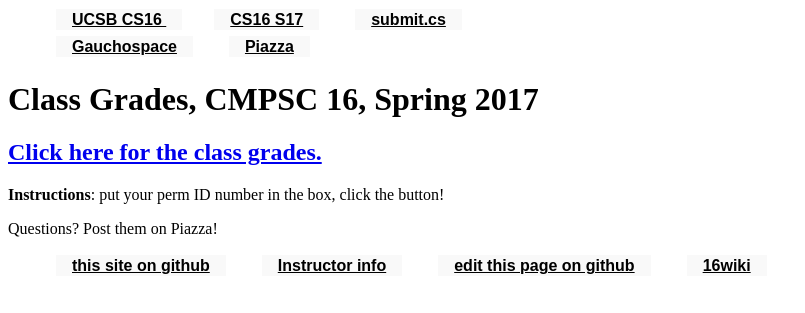
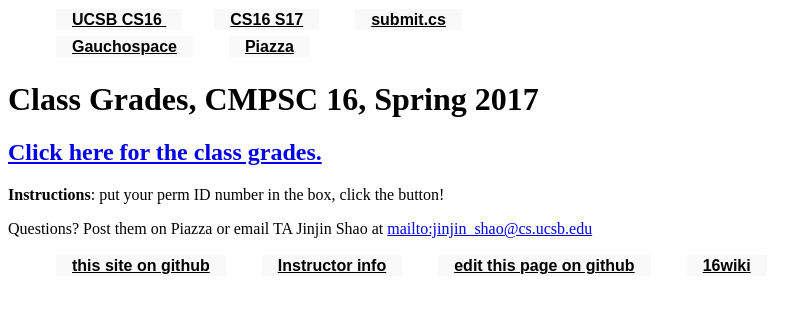
Before and after one commit to ucsb-cs16-s16/https-ucsb-cs16-s17.github.io, a Jekyll site: the page built from _info/grades.md, in a window 1280 px wide. Shown: the top 313 px of the page, without its empty margins (0-805 px from the left). Built offline with Jekyll 4.4.1, drawn with Linux system fonts in a browser that asks for light colours.

Commit message:
Update grades.md

```diff
--- a/_info/grades.md
+++ b/_info/grades.md
@@ -4,7 +4,7 @@ layout: handout
 ready: true
 ---
 <h2>
-[Click here for the class grades.](http://cs.ucsb.edu/~shiyu/cs8grades){: target="_blank"} </h2>
+[Click here for the class grades.](https://www.cs.ucsb.edu/~shao158/){: target="_blank"} </h2>
 <strong>Instructions</strong>: put your perm ID number in the box, click the button!
 
-Questions? Post them on Piazza!
+Questions? Post them on Piazza or email TA Jinjin Shao at [mailto:jinjin_shao@cs.ucsb.edu](mailto:jinjin_shao@cs.ucsb.edu){: target="_blank"}
```
